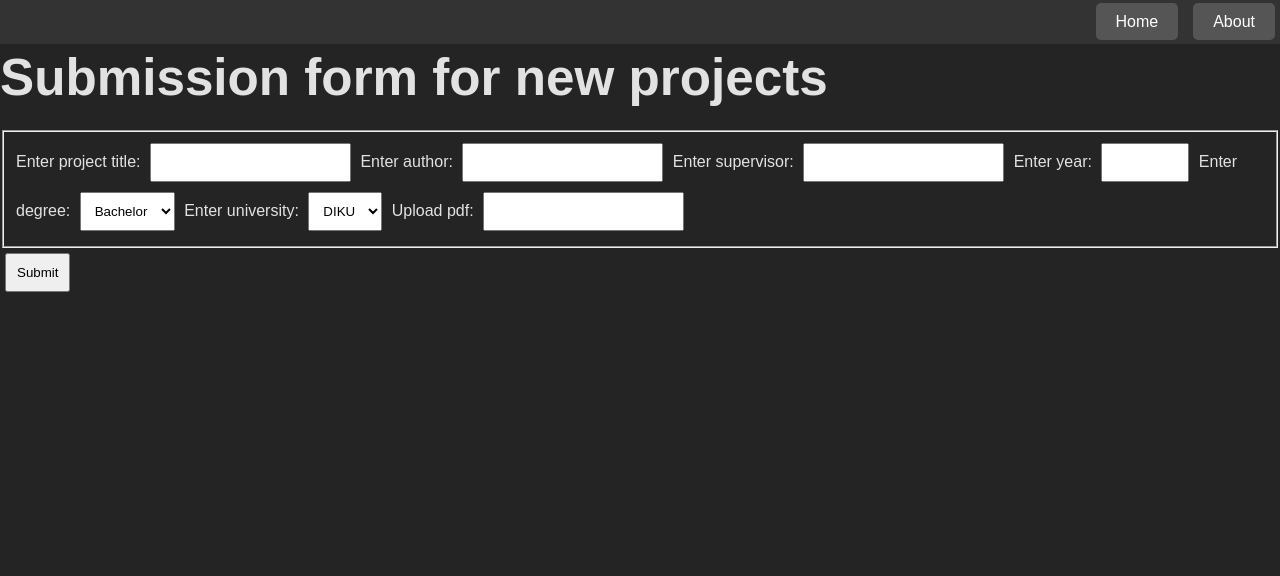
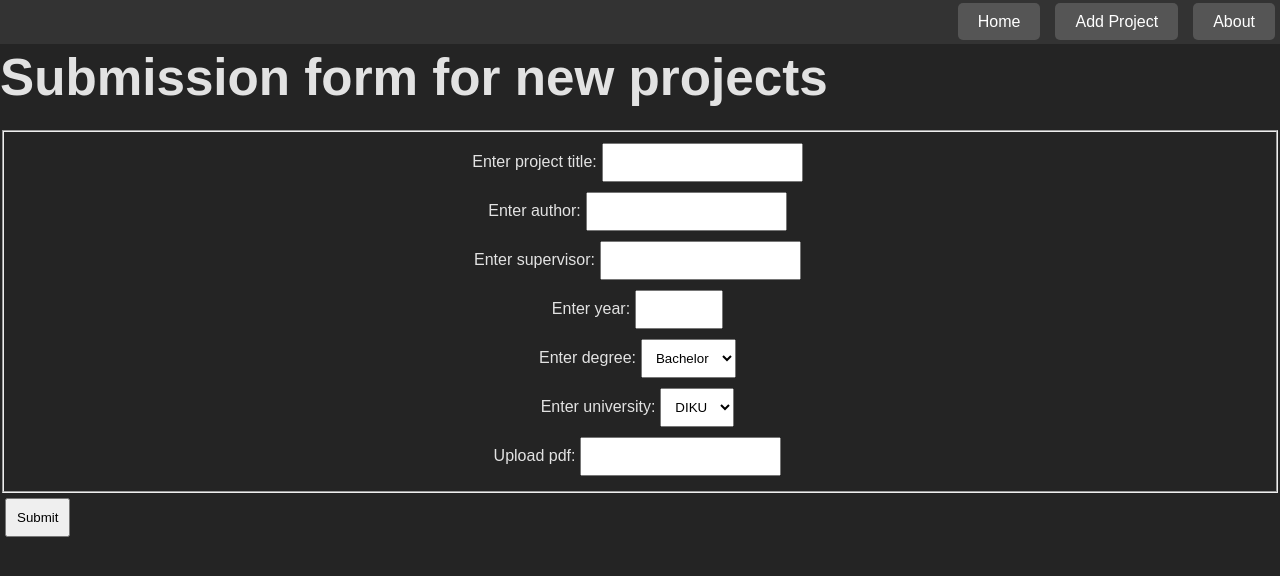
Before and after one commit to AS0013/DatabaseProject_UCPH, a Flask app: page /addProject in a window 1280 px wide. Shown: the top 576 px of the page. Run offline with Flask 3, Linux system fonts and the light colour scheme.

Commit message:
some css and more

```diff
--- a/Flask_app/static/css/main.css
+++ b/Flask_app/static/css/main.css
@@ -133,6 +133,13 @@ form input, form select, form button {
     padding-right: 15px; /* Optional: Adds some space on the right side of the list */
 }
 
+
+.submitOption {
+    display: flex;
+    justify-content: center;
+    align-items: center;
+}
+
 /* Optional: Smoothens the scrollbar */
 /* .list::-webkit-scrollbar {
     width: 10px;
--- a/Flask_app/templates/addProject.html
+++ b/Flask_app/templates/addProject.html
@@ -2,7 +2,7 @@
 <html lang="en">
 <head>
     <meta charset="UTF-8">
-    <title>About Page</title>
+    <title>Add a project</title>
     <link rel="stylesheet" href="{{ url_for('static', filename='css/main.css') }}">
     <meta name="viewport" content="width=device-width, initial-scale=1.0">
 </head>
@@ -11,6 +11,7 @@
     <nav class="navbar">
         <ul>
             <li><a href="{{ url_for('index') }}">Home</a></li>
+            <li><a href="{{ url_for('addProject') }}">Add Project</a></li>
             <li><a href="{{ url_for('about') }}">About</a></li>
         </ul>
     </nav>
@@ -27,31 +28,31 @@
 
         <form method="post" action="{{ url_for('addProject') }}">
             <fieldset>
-                <label for="title">Enter project title:
+                <label class="submitOption" for="title">Enter project title:
                     <input name="title" id="title" type="text" required />
                 </label>
-                <label for="author">Enter author:
+                <label class="submitOption" for="author">Enter author:
                     <input name="author" id="author" type="text" required />
                 </label>
-                <label for="supervisor">Enter supervisor:
+                <label class="submitOption" for="supervisor">Enter supervisor:
                     <input name="supervisor" id="supervisor" type="text" required />
                 </label>
-                <label for="year">Enter year:
+                <label class="submitOption" for="year">Enter year:
                     <input name="year" id="year" type="number" min="1900" max="2024" required />
                 </label>
-                <label>Enter degree:
+                <label class="submitOption" >Enter degree:
                     <select name="degree">
                         <option value="BSc" selected>Bachelor</option>
                         <option value="MSc">Master</option>
                     </select>
                 </label>
-                <label>Enter university:
+                <label class="submitOption" >Enter university:
                     <select name="university">
                         <option value="DIKU">DIKU</option>
                     </select>
                 </label>
                 <!-- <class="error">{{ error }}</p> -->
-                <label for="pdf"> Upload pdf:
+                <label for="pdf" class="submitOption" > Upload pdf:
                     <input name="pdf" id="pdf" type="url"/>
                 </label>
 
```
